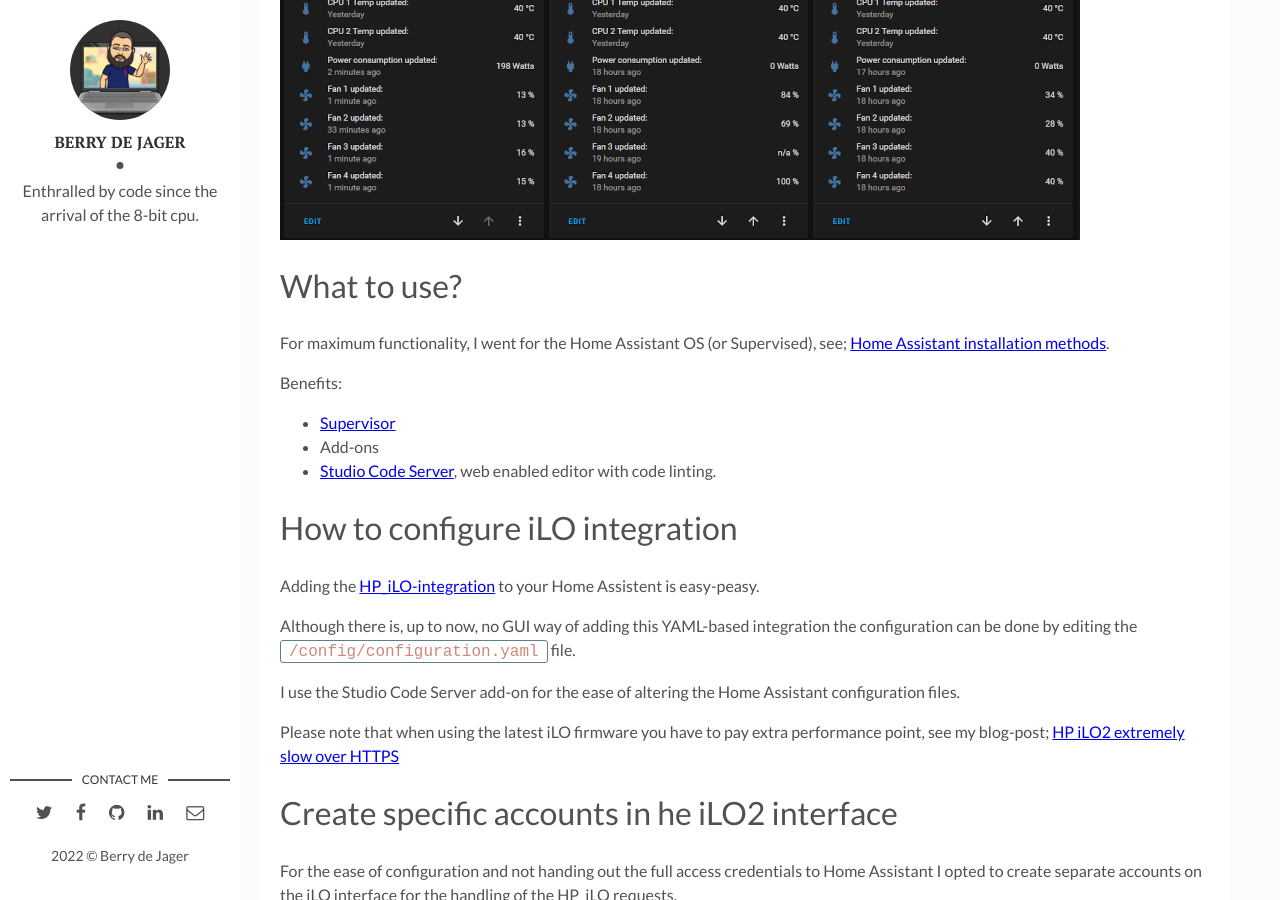
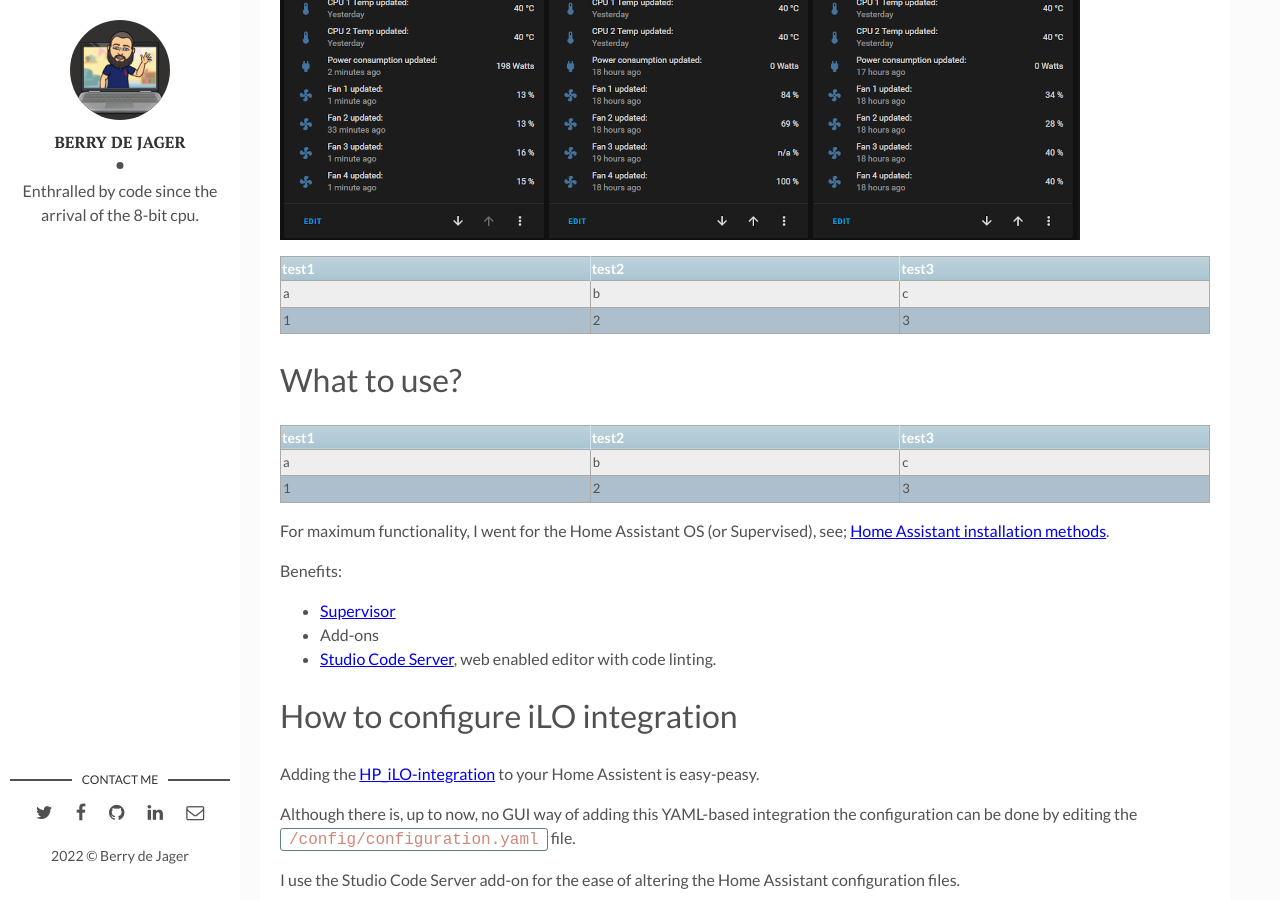
Before and after one commit to berrydejager/code, a Jekyll site: the page built from _posts/2022-04-26-Home-Assistant-iLO2.markdown, in a window 1280 px wide and 900 px high, scrolled down 870 px. Built offline with Jekyll 4.4.1, drawn with Linux system fonts in a browser that asks for light colours.

Commit message:
Update 2022-04-26-Home-Assistant-iLO2.markdown

````diff
--- a/_posts/2022-04-26-Home-Assistant-iLO2.markdown
+++ b/_posts/2022-04-26-Home-Assistant-iLO2.markdown
@@ -16,7 +16,19 @@ The result of this configure reflects the following, however, as always with Hom
 
 ![](/assets/img/HASS-iLO_overview.png)
 
+
+| test1 | test2 | test3 |
+| ---   | ---   | ---   |
+| a     | b     | c     |
+| 1     | 2     | 3     |
+
 # What to use?
+
+
+| test1 | test2 | test3 |
+| ---   | ---   | ---   |
+| a     | b     | c     |
+| 1     | 2     | 3     |
 
 For maximum functionality, I went for the Home Assistant OS (or Supervised), see; [Home Assistant installation methods](https://www.home-assistant.io/installation/#compare-installation-methods).
 
@@ -50,7 +62,7 @@ The hp_ilo integration details can be defined in the `configuration.yaml` under
 
 # System Status - Summary
 
-```https://server01-ilo2.lab.corp/dqstat.htm```.
+```https://server01-ilo2.lab.corp/dqstat.htm```
 
 | test1 | test2 | test3 |
 | ---   | ---   | ---   |
````
